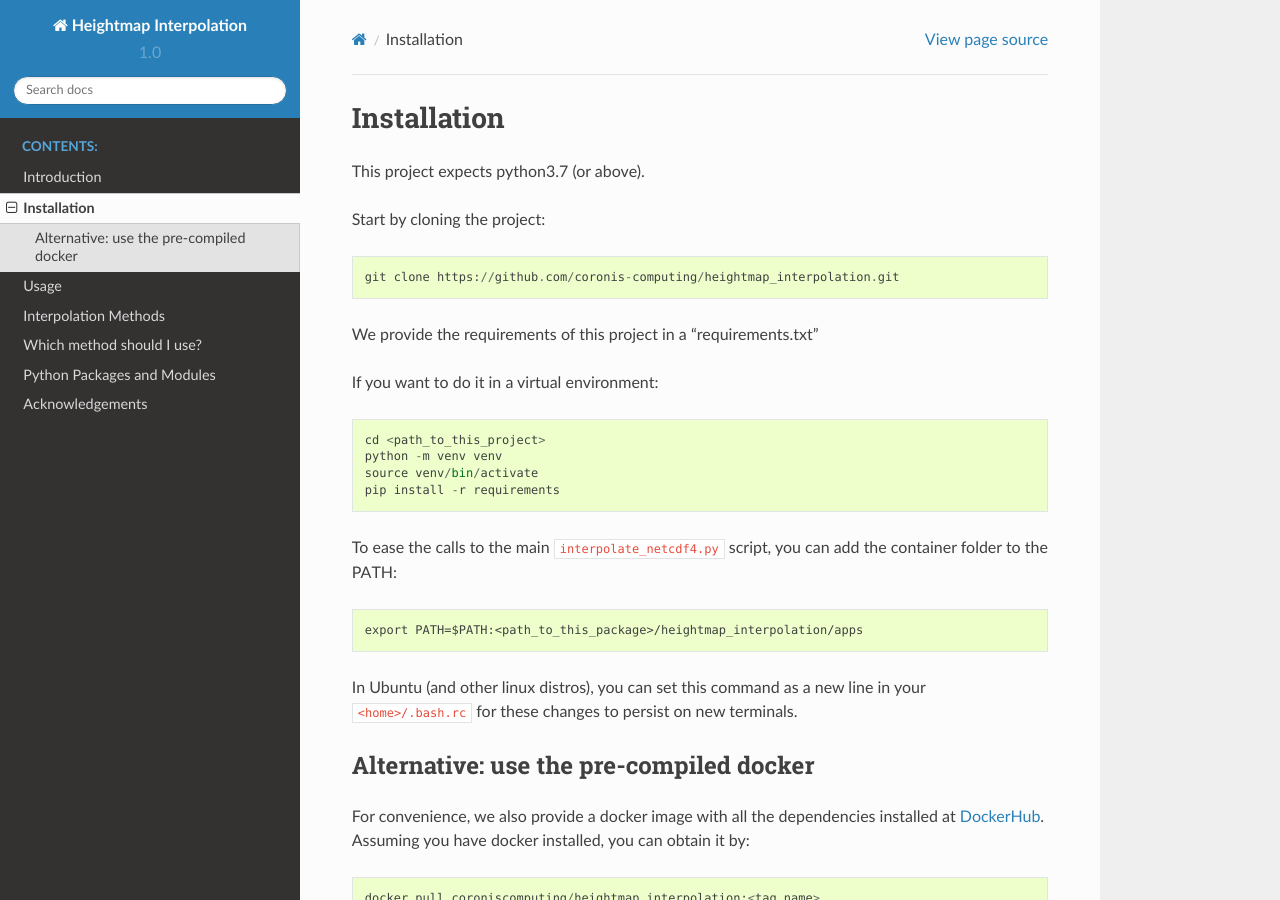
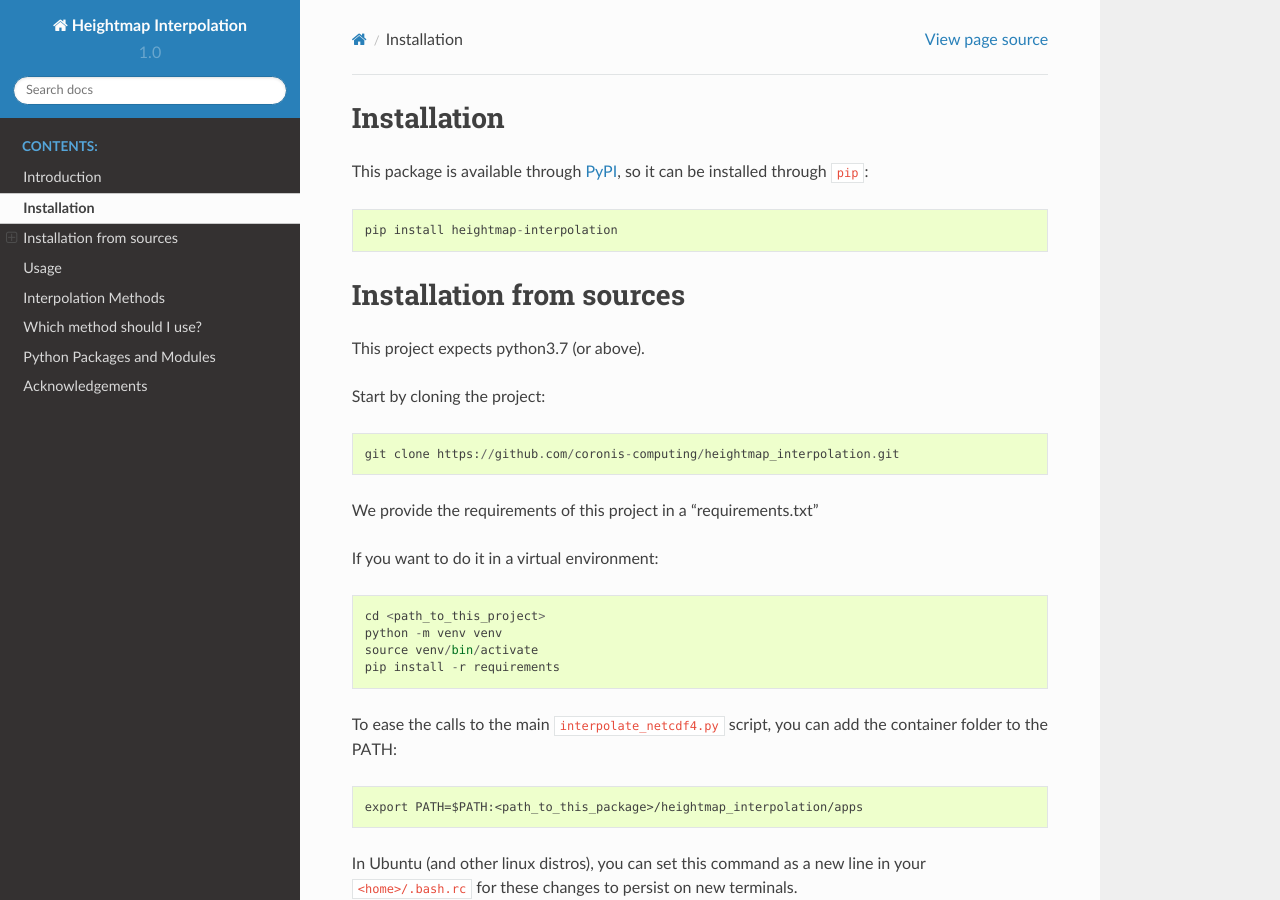
Before and after one commit to coronis-computing/heightmap_interpolation, a Sphinx documentation site: the page built from docs/source/installation.rst, in a window 1280 px wide and 900 px high. Built offline with Sphinx 7.4.7 and the Read the Docs theme 2.0.0, drawn with Linux system fonts in a browser that asks for light colours.

Commit message:
Added installation instructions through pip

```diff
--- a/docs/source/installation.rst
+++ b/docs/source/installation.rst
@@ -1,13 +1,18 @@
 Installation
 ============
+
+This package is available through `PyPI <https://pypi.org/project/heightmap-interpolation/>`_, so it can be installed through ``pip``::
+
+    pip install heightmap-interpolation
+
+Installation from sources
+=========================
 
 This project expects python3.7 (or above).
 
 Start by cloning the project: ::
 
     git clone https://github.com/coronis-computing/heightmap_interpolation.git
-
-
 
 We provide the requirements of this project in a "requirements.txt"
 
```
Also changed, not shown: Readme.md (+7 -1 lines).
